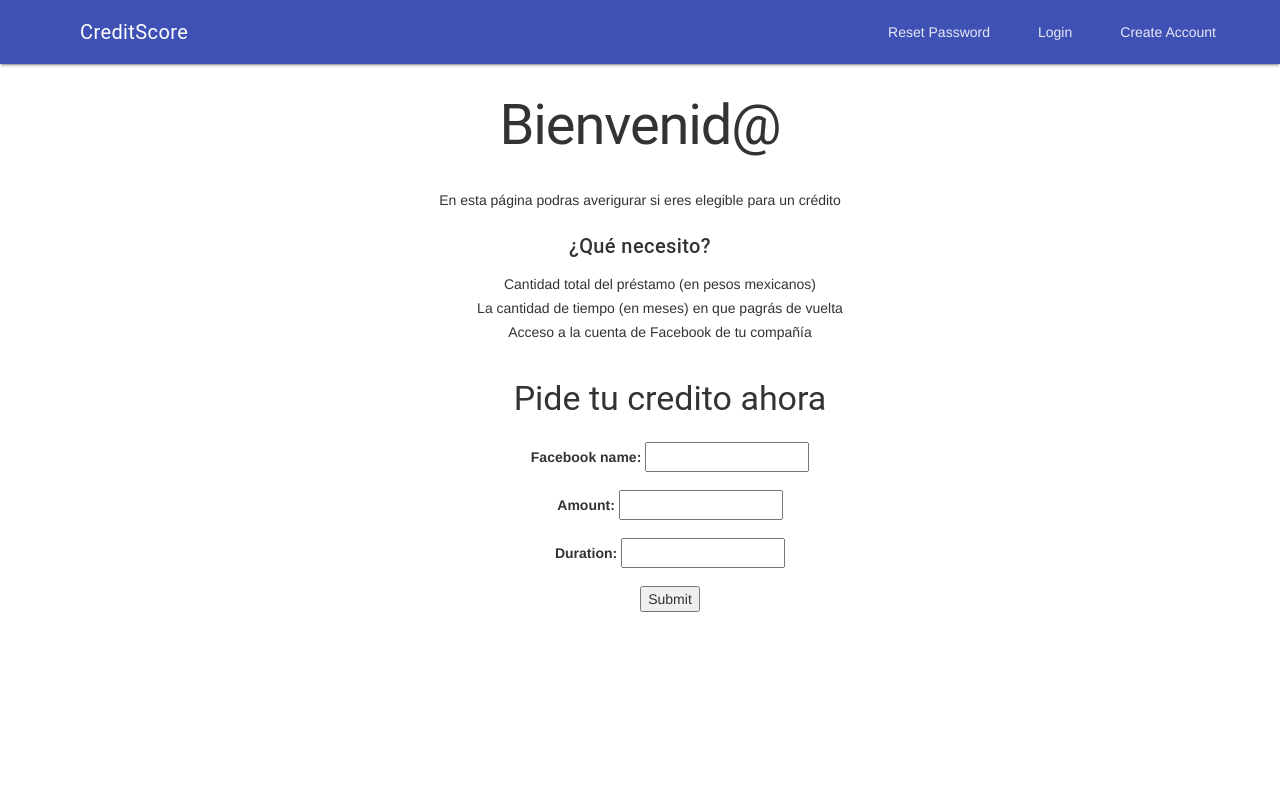
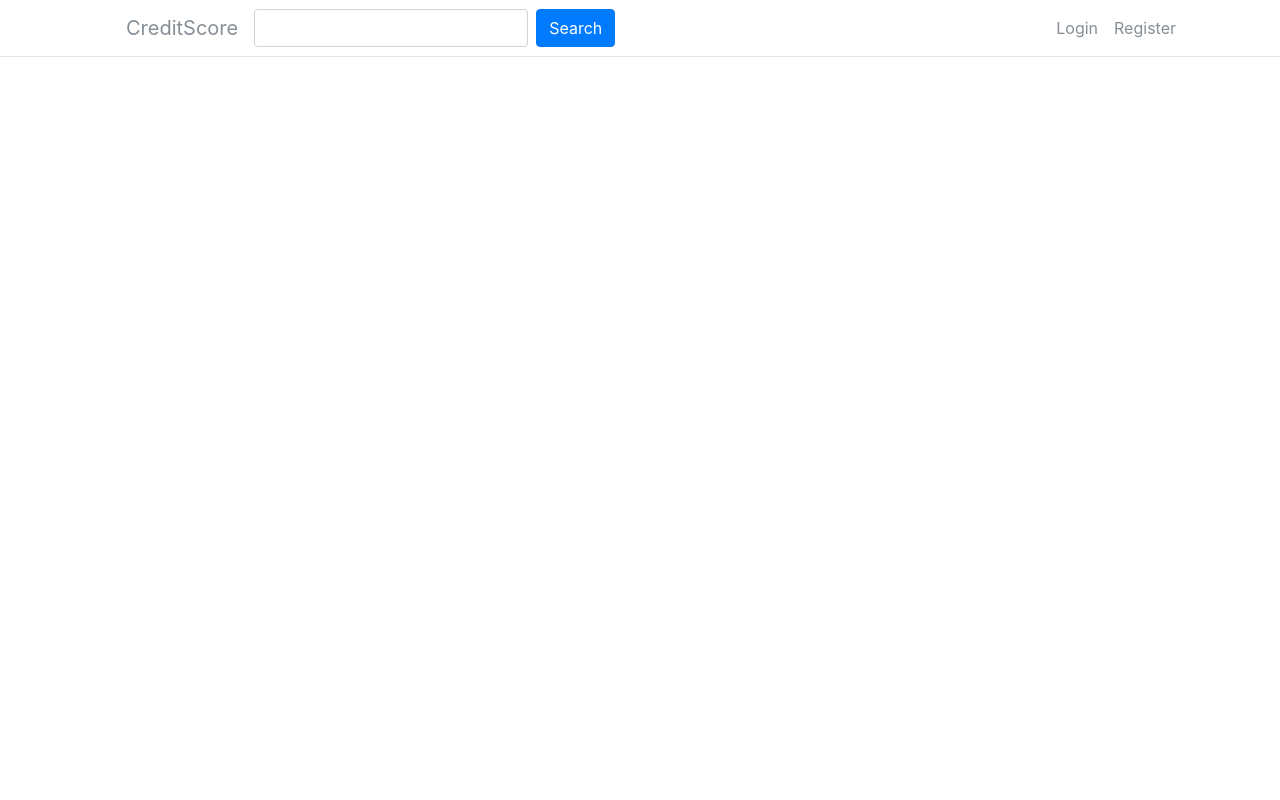
Before and after one commit to Barcena/My_Project, a Django app: page /home/ in a window 1280 px wide. Run offline with Django 3.2, Linux system fonts and the light colour scheme; some libraries are stand-ins or nearby versions.

Commit message:
Cambios de diseño

```diff
--- a/accounts/templates/base.html
+++ b/accounts/templates/base.html
@@ -1,64 +1,81 @@
 <html>
     <head>
-        <link rel="stylesheet" href="https://maxcdn.bootstrapcdn.com/bootstrap/3.3.7/css/bootstrap.min.css" integrity="sha384-BVYiiSIFeK1dGmJRAkycuHAHRg32OmUcww7on3RYdg4Va+PmSTsz/K68vbdEjh4u" crossorigin="anonymous">
-        <link rel="stylesheet" href="https://fonts.googleapis.com/icon?family=Material+Icons">
-        <link rel="stylesheet" href="https://code.getmdl.io/1.3.0/material.indigo-pink.min.css">
-        <script defer src="https://code.getmdl.io/1.3.0/material.min.js"></script>
+        <link rel="stylesheet" href="https://maxcdn.bootstrapcdn.com/bootstrap/4.0.0-beta.2/css/bootstrap.min.css" integrity="sha384-PsH8R72JQ3SOdhVi3uxftmaW6Vc51MKb0q5P2rRUpPvrszuE4W1povHYgTpBfshb" crossorigin="anonymous">
+
         <meta name="viewport" content="width=device-width, initial-scale=1.0">
         {% block head %}
-        <title>Base</title>
+        <title>?????</title>
         {% endblock %}
     </head>
     <body>
-        <!-- Always shows a header, even in smaller screens. -->
-        <div class="mdl-layout mdl-js-layout mdl-layout--fixed-header">
-          <header class="mdl-layout__header">
-            <div class="mdl-layout__header-row">
-              <!-- Title -->
-              <span class="mdl-layout-title">CreditScore</span>
-              <!-- Add spacer, to align navigation to the right -->
-              <div class="mdl-layout-spacer"></div>
-              <!-- Navigation. We hide it in small screens. -->
-              <nav class="mdl-navigation mdl-layout--large-screen-only">
-                {% if user.is_authenticated %}
-                    <a class="mdl-navigation__link" href="{% url 'home:home' %}">Home</a>
-                    <a class="mdl-navigation__link" href="{% url 'accounts:view_profile' %}">Profile</a>
-                    <a class="mdl-navigation__link" href="{% url 'accounts:logout' %}">Logout</a>
-                {% else %}
-                    <a class="mdl-navigation__link" href="{% url 'accounts:reset_password' %}">Reset Password</a>
-                    <a class="mdl-navigation__link" href="{% url 'accounts:login' %}">Login</a>
-                    <a class="mdl-navigation__link" href="{% url 'accounts:register' %}">Create Account</a>
-                {% endif %}
-              </nav>
-            </div>
-          </header>
-          <div class="mdl-layout__drawer mdl-layout--small-screen-only">
-            <nav class="mdl-navigation">
-                {% if user.is_authenticated %}
-                    <a class="mdl-navigation__link" href="{% url 'home:home' %}">Home</a>
-                    <a class="mdl-navigation__link" href="{% url 'accounts:view_profile' %}">Profile</a>
-                    <a class="mdl-navigation__link" href="{% url 'accounts:logout' %}">Logout</a>
-                {% else %}
-                    <a class="mdl-navigation__link" href="{% url 'accounts:reset_password' %}">Reset Password</a>
-                    <a class="mdl-navigation__link" href="{% url 'accounts:login' %}">Login</a>
-                    <a class="mdl-navigation__link" href="{% url 'accounts:register' %}">Create Account</a>
-                {% endif %}
-            </nav>
-          </div>
-          <main class="mdl-layout__content">
-            <div class="page-content">
-                {% block body %}
-                    <h1>Base</h1>
-                {% endblock %}
-            </div>
-          </main>
+<nav class="navbar navbar-expand-lg navbar-muted bg-white sticky-top">
+
+  <a class="navbar-brand text-muted" href="{% url 'home:home' %}" style="margin-left: 110px"> CreditScore<img src=""></a>
+  <button class="navbar-toggler" type="button" data-toggle="collapse" data-target="#navbarSupportedContent" aria-controls="navbarSupportedContent" aria-expanded="false" aria-label="Toggle navigation" >
+    <span class="navbar-toggler-icon"></span>
+  </button>
+  {% if user.is_authenticated %}
+  <div class="collapse navbar-collapse" id="navbarSupportedContent" >
+    <ul class="navbar-nav mr-auto">
+      <form class="form-inline my-2 my-lg-0" style="margin-left: 0px" >
+      <input class="form-control mr-sm-2" type="search" placeholder="Busca..." aria-label="Search">
+      <button type="button" class="btn btn-primary">
+      <span class="glyphicon glyphicon-search"></span> Search
+    </button>
+    </form>
+</ul>
+    <ul class="nav navbar-nav navbar-right">
+        <li class="nav-item">
+          <a class="nav-link text-muted" href="{% url 'accounts:view_profile' %}">{{ user.first_name}}</a>
+        </li>
+        <li class="nav-item dropdown text-muted">
+          <a class="nav-link dropdown-toggle text-muted" href="#" id="navbarDropdown" role="button" data-toggle="dropdown" aria-haspopup="true" aria-expanded="false" style="margin-right: 80px">
+            Opciones
+        </a>
+        <div class="dropdown-menu" aria-labelledby="navbarDropdown" >
+
+          <a class="dropdown-item" href="{% url 'accounts:edit_profile' %}">Edit</a>
+          <div class="dropdown-divider"></div>
+
+          <a class="dropdown-item" href="{% url 'accounts:logout' %}">Logout</a>
         </div>
+        </li>
+      </ul>
+     {% else %}
+<div class="collapse navbar-collapse" id="navbarSupportedContent" >
+    <ul class="navbar-nav mr-auto">
+     <!--  <li class="nav-item active">
+        <a class="nav-link" href="#">Home <span class="sr-only">(current)</span></a>
+      </li> -->
 
+      <form class="form-inline my-2 my-lg-0">
+      <input class="form-control mr-sm-2" type="search" placeholder="" aria-label="">
+      <button type="button" class="btn btn-primary">
+      <span class="glyphicon glyphicon-search"></span> Search
+    </button>
+    </form>
+</ul>
+    <ul class="nav navbar-nav navbar-right" style="margin-right: 80px">
+        <li class="nav-item">
+          <a class="nav-link text-muted" href="{% url 'accounts:login' %}">Login</a>
+        </li>
+        <li class="nav-item">
+          <a class="nav-link text-muted" href="{% url 'accounts:register' %}">Register</a>
+        </li>
+      </ul>
+{% endif %}
+
+  </div>
+</nav>
+<hr style="margin: 0px">
+        {% block body %}
+
+        {% endblock %}
 
     </body>
-    <script
-      src="https://code.jquery.com/jquery-3.1.1.min.js"
-      integrity="sha256-hVVnYaiADRTO2PzUGmuLJr8BLUSjGIZsDYGmIJLv2b8="
-      crossorigin="anonymous"></script>
-    <script src="https://maxcdn.bootstrapcdn.com/bootstrap/3.3.7/js/bootstrap.min.js" integrity="sha384-Tc5IQib027qvyjSMfHjOMaLkfuWVxZxUPnCJA7l2mCWNIpG9mGCD8wGNIcPD7Txa" crossorigin="anonymous"></script>
+
+  <script src="https://code.jquery.com/jquery-3.2.1.slim.min.js" integrity="sha384-KJ3o2DKtIkvYIK3UENzmM7KCkRr/rE9/Qpg6aAZGJwFDMVNA/GpGFF93hXpG5KkN" crossorigin="anonymous"></script>
+  <script src="https://cdnjs.cloudflare.com/ajax/libs/popper.js/1.12.3/umd/popper.min.js" integrity="sha384-vFJXuSJphROIrBnz7yo7oB41mKfc8JzQZiCq4NCceLEaO4IHwicKwpJf9c9IpFgh" crossorigin="anonymous"></script>
+  <script src="https://maxcdn.bootstrapcdn.com/bootstrap/4.0.0-beta.2/js/bootstrap.min.js" integrity="sha384-alpBpkh1PFOepccYVYDB4do5UnbKysX5WZXm3XxPqe5iKTfUKjNkCk9SaVuEZflJ" crossorigin="anonymous"></script>
+
 </html>
--- a/home/templates/home/home.html
+++ b/home/templates/home/home.html
@@ -5,6 +5,7 @@
 {% endblock %}
 
 {% block body %}
+{% if user.is_authenticated %}
     <div class="container">
         <div class="text-center col-sm-12">
             <h1>Bienvenid@</h1>
@@ -21,9 +22,11 @@
             <form method="post">
                 {% csrf_token%} <!-- makes sendding data more secure-->
                  {{ form.as_p }}   <!-- export form from django-->
-                <button type="submit">Submit</button>
+                <button type="submit" class="btn btn-primary" href="{% url 'accounts:login' %}" >Submit</button>
             </form>
         </div>
     </div>
 </div>
-{% endblock %}
+
+{% endif %}
+{% endblock%}
```
Also changed, not shown: accounts/templates/accounts/login.html (+11 -2 lines), db.sqlite3.
